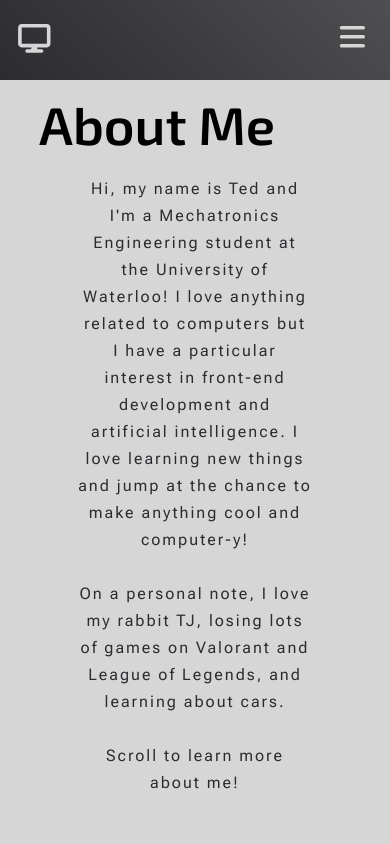
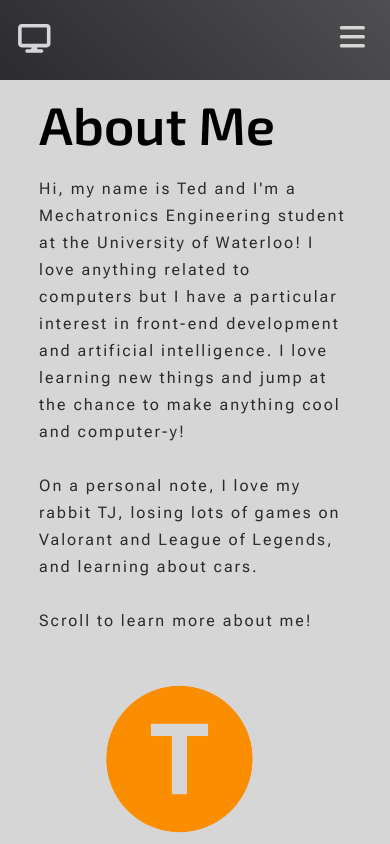
Before and after one commit to tedhz/ted-zhang-website, a React (Create React App) app: page /about in a window 390 px wide. Shown: the top 844 px of the page. Built offline with nearby package versions, Linux system fonts and the light colour scheme.

Commit message:
Update About.scss

```diff
--- a/src/pages/about/About.scss
+++ b/src/pages/about/About.scss
@@ -40,13 +40,13 @@
     padding-left: 20%;
     text-align: left;
     color: #2C2B30;
-    max-width: 80vw;
+    max-width: 90vw;
     font-size: 1rem;
     letter-spacing: 2px;
     line-height: 27px;
     padding-bottom: 12%;
     @media screen and (max-width: 960px) {
-        text-align: center;
+        padding-left: 10%;
     }
 }
 
@@ -58,8 +58,8 @@
     @media screen and (max-width: 960px) {
         padding-left: 0;
         padding-bottom: 10%;
+        transform: translateX(-10%);
         align-self: center;
-
     }
 }
 
```
